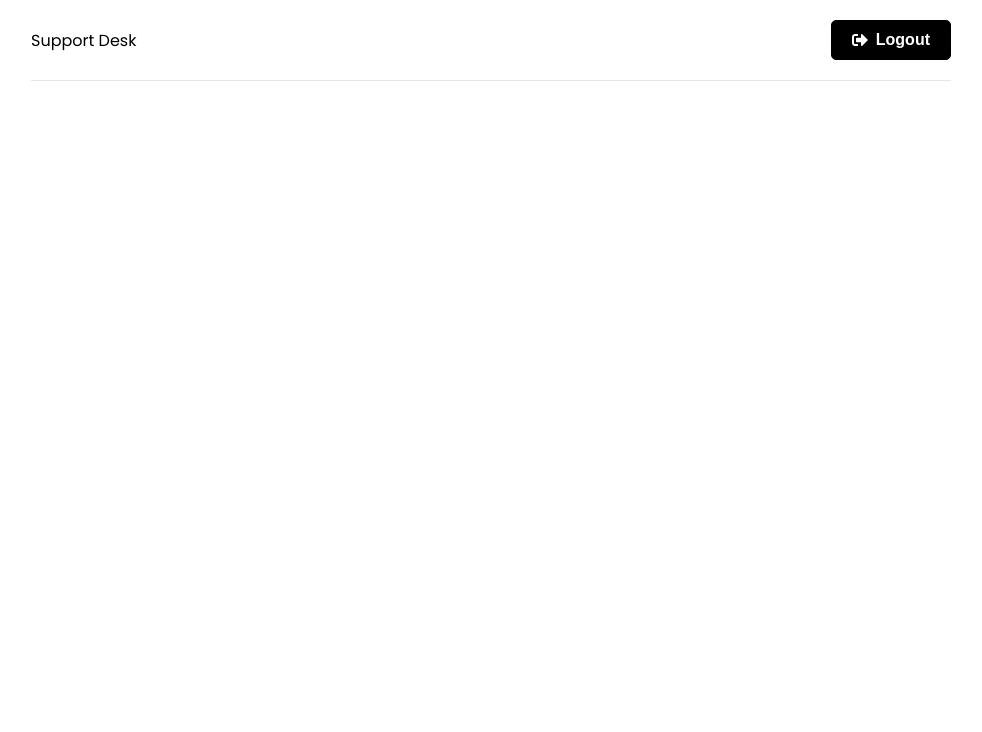
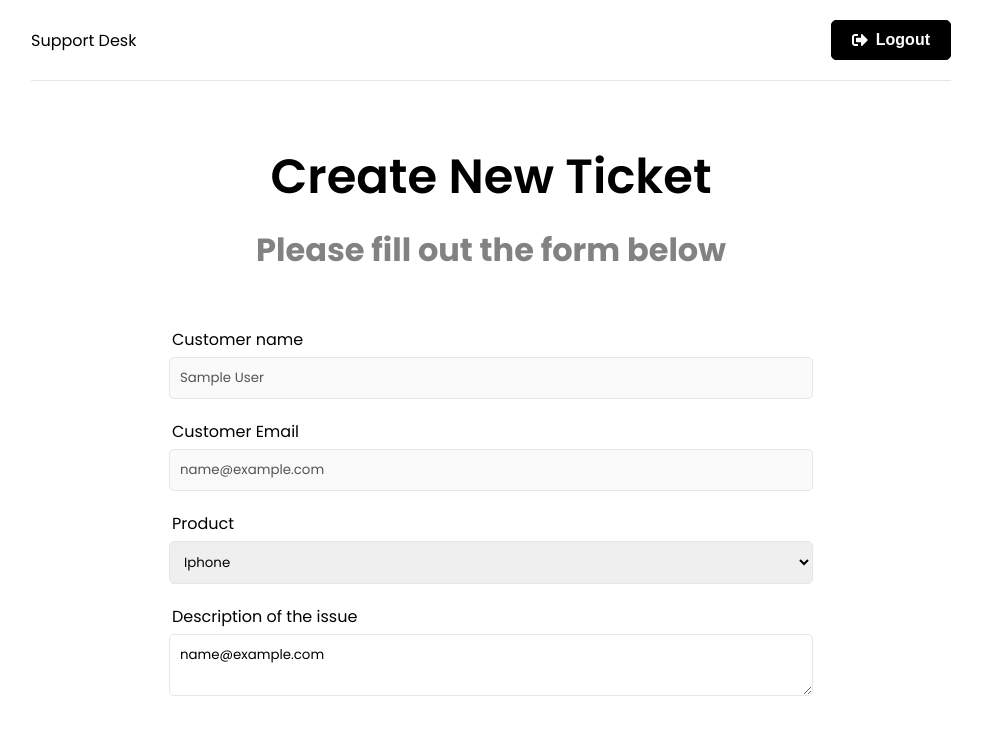
Before and after one commit to fran1014/ticketapp, a React (Create React App) app in the folder frontend/: page /new-ticket in a window 1280 px wide. Before the commit this address had no page. Shown: the top 732 px of the page, without its empty margins (149-1131 px from the left). Built offline with nearby package versions, Linux system fonts and the light colour scheme; sample sign-in values are in the browser's storage.

Commit message:
creating spport new ticket component

```diff
--- a/frontend/src/App.js
+++ b/frontend/src/App.js
@@ -2,9 +2,11 @@
 import { ToastContainer } from 'react-toastify';
 import 'react-toastify/dist/ReactToastify.css';
 import Header from './components/Header';
+import PrivateRoute from './components/PrivateRoute';
 import Home from './pages/Home';
 import Login from './pages/Login';
 import Register from './pages/Register';
+import NewTicket from './pages/NewTicket';
 
 function App() {
   return (
@@ -16,6 +18,9 @@
             <Route path="/" element={<Home />} />
             <Route path="/login" element={<Login />} />
             <Route path="/register" element={<Register />} />
+            <Route path="/new-ticket" element={<PrivateRoute />}>
+              <Route path="/new-ticket" element={<NewTicket />} />
+            </Route>
           </Routes>
         </div>
       </Router>
--- /dev/null
+++ b/frontend/src/components/PrivateRoute.jsx
@@ -0,0 +1,15 @@
+import { Navigate, Outlet } from 'react-router-dom';
+import { useAuthStatus } from '../hooks/useAuthStatus';
+import Spinner from './Spinner';
+
+const PrivateRoute = () => {
+  const { loggedIn, checkingStatus } = useAuthStatus();
+
+  if (checkingStatus) {
+    return <Spinner />;
+  }
+
+  return loggedIn ? <Outlet /> : <Navigate to="/login" />;
+};
+
+export default PrivateRoute;
--- /dev/null
+++ b/frontend/src/hooks/useAuthStatus.js
@@ -0,0 +1,20 @@
+import { useState, useEffect } from 'react';
+import { useSelector } from 'react-redux';
+
+export const useAuthStatus = () => {
+  const [loggedIn, setLoggedIn] = useState(false);
+  const [checkingStatus, setCheckingStatus] = useState(true);
+
+  const { user } = useSelector((state) => state.auth);
+
+  useEffect(() => {
+    if (user) {
+      setLoggedIn(true);
+    } else {
+      setLoggedIn(false);
+    }
+    setCheckingStatus(false);
+  }, [user]);
+
+  return { loggedIn, checkingStatus };
+};
--- /dev/null
+++ b/frontend/src/pages/NewTicket.jsx
@@ -0,0 +1,64 @@
+import { useState } from 'react';
+import { useSelector } from 'react-redux';
+
+import React from 'react';
+
+function NewTicket() {
+  const { user } = useSelector((state) => state.auth);
+  const [name] = useState(user.name);
+  const [email] = useState(user.email);
+  const [product, setProduct] = useState('');
+  const [description, setDescription] = useState(user.email);
+
+  const onSubmit = (e) => {
+    e.preventDefault();
+  };
+
+  return (
+    <>
+      <section className="heading">
+        <h1>Create New Ticket</h1>
+        <p>Please fill out the form below</p>
+      </section>
+      <section className="form">
+        <div className="form-group">
+          <label htmlFor="name">Customer name</label>
+          <input type="text" className="form-control" value={name} disabled />
+        </div>
+        <div className="form-group">
+          <label htmlFor="email">Customer Email</label>
+          <input type="text" className="form-control" value={email} disabled />
+        </div>
+        <form onSubmit={onSubmit}>
+          <div className="form-group">
+            <label htmlFor="product">Product</label>
+            <select
+              name="product"
+              id="product"
+              value={product}
+              onChange={(e) => setProduct(e.target.value)}
+            >
+              <option value="iPhone">Iphone</option>
+              <option value="Macbook Pro">Macbook Pro</option>
+              <option value="iMac">iMac</option>
+              <option value="iPad">iPad</option>
+            </select>
+          </div>
+          <div className="form-group">
+            <label htmlFor="description">Description of the issue</label>
+            <textarea
+              name="description"
+              id="description"
+              className="form-control"
+              placeholder="Description"
+              value={description}
+              onChange={(e) => setDescription(e.target.value)}
+            ></textarea>
+          </div>
+        </form>
+      </section>
+    </>
+  );
+}
+
+export default NewTicket;
```
